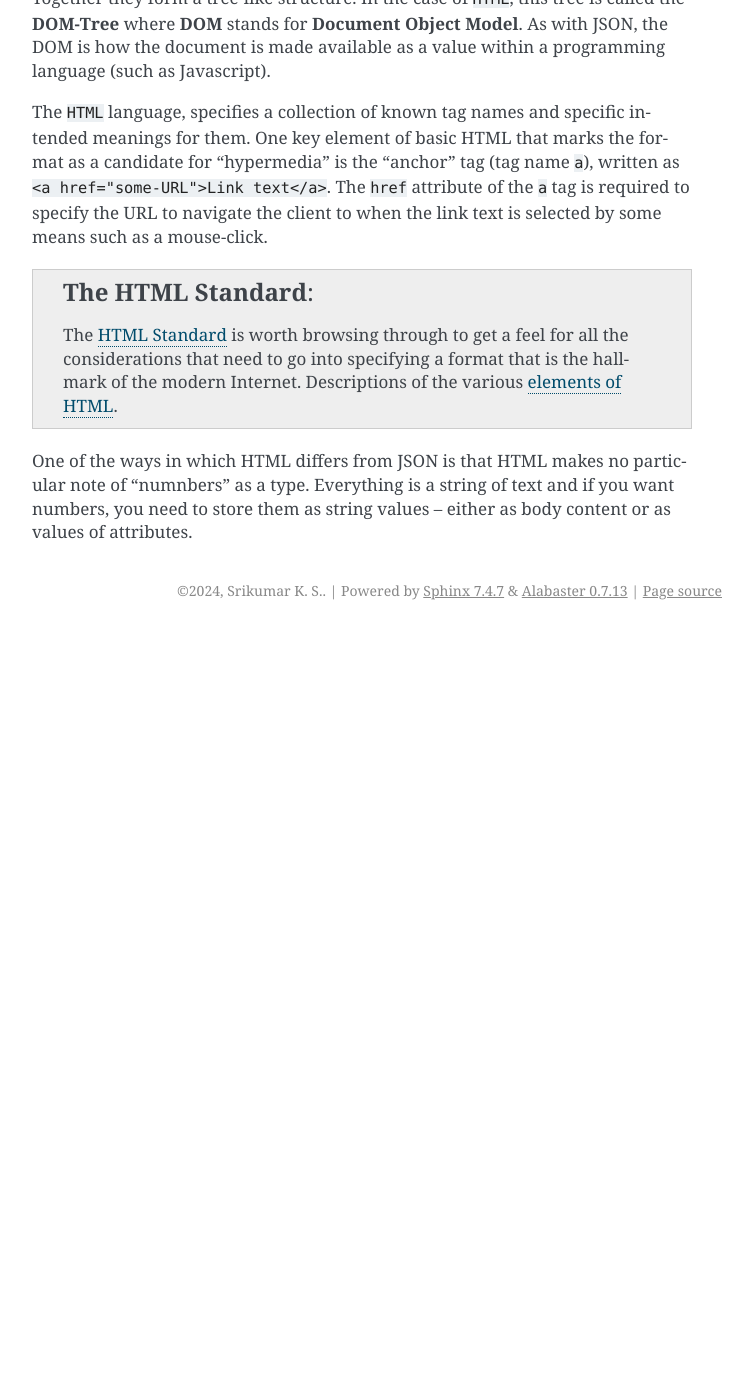
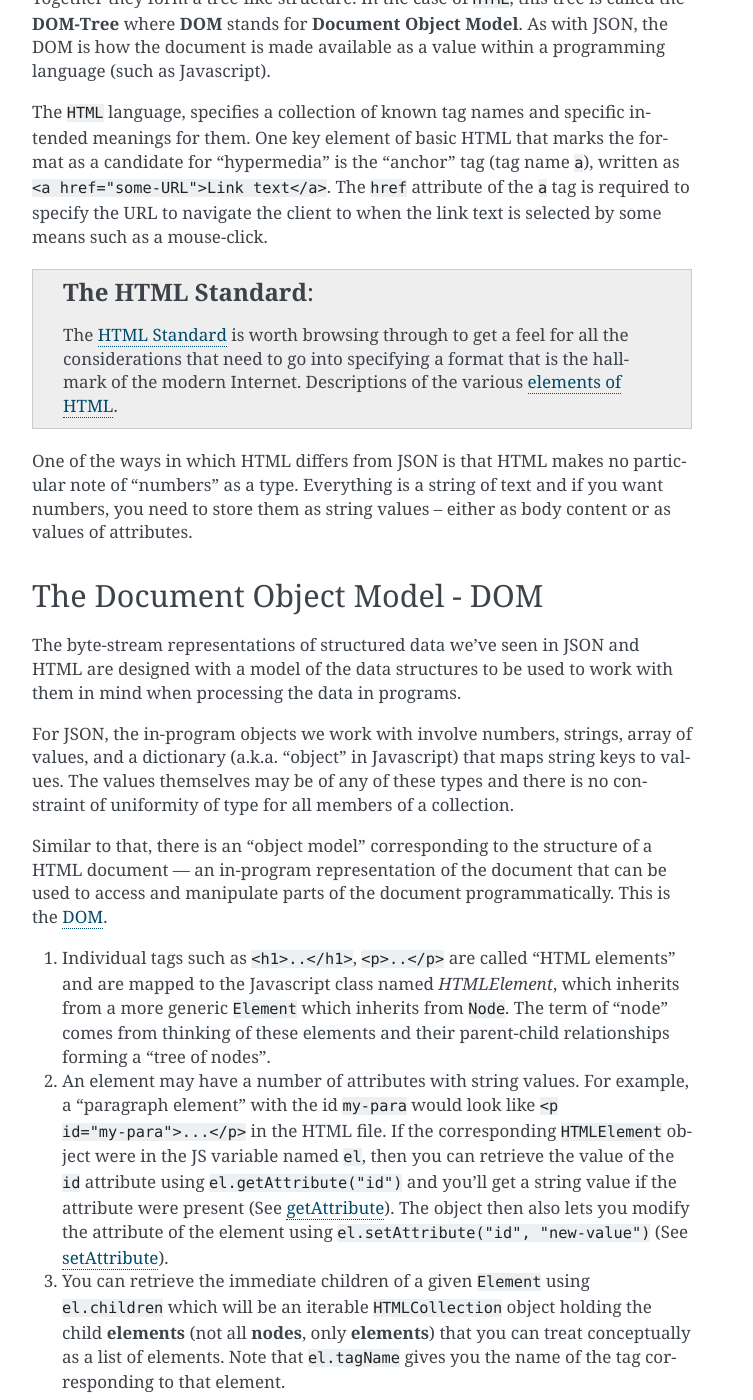
Before and after one commit to kreauniv/comp350, a Sphinx documentation site: the page built from source/html.rst, in a window 1280 px wide and 1400 px high, scrolled down 1158 px. Shown: the whole window, without its empty margins (388-1141 px from the left). Built offline with Sphinx 7.4.7, drawn with Linux system fonts in a browser that asks for light colours; before the commit the page ends 1788 px from its top, so only the background shows below that; some of the changed text lies outside the part shown.

Commit message:
Working on DOM

```diff
--- a/source/html.rst
+++ b/source/html.rst
@@ -82,6 +82,64 @@ is selected by some means such as a mouse-click.
 .. _elements of HTML: https://html.spec.whatwg.org/multipage/#toc-semantics
 
 One of the ways in which HTML differs from JSON is that HTML makes no
-particular note of "numnbers" as a type. Everything is a string of text and if
+particular note of "numbers" as a type. Everything is a string of text and if
 you want numbers, you need to store them as string values -- either as body
 content or as values of attributes.
+
+The Document Object Model - DOM
+-------------------------------
+
+The byte-stream representations of structured data we've seen in JSON and HTML
+are designed with a model of the data structures to be used to work with them
+in mind when processing the data in programs.
+
+For JSON, the in-program objects we work with involve numbers, strings, array
+of values, and a dictionary (a.k.a. "object" in Javascript) that maps string
+keys to values. The values themselves may be of any of these types and there is
+no constraint of uniformity of type for all members of a collection.
+
+Similar to that, there is an "object model" corresponding to the structure of a
+HTML document --- an in-program representation of the document that can be used to
+access and manipulate parts of the document programmatically. This is the DOM_.
+
+.. _DOM: https://developer.mozilla.org/en-US/docs/Web/API/Document_Object_Model
+
+1. Individual tags such as ``<h1>..</h1>``, ``<p>..</p>`` are called "HTML
+   elements" and are mapped to the Javascript class named `HTMLElement`, which
+   inherits from a more generic ``Element`` which inherits from ``Node``. The
+   term of "node" comes from thinking of these elements and their parent-child
+   relationships forming a "tree of nodes".
+
+2. An element may have a number of attributes with string values. For example,
+   a "paragraph element" with the id ``my-para`` would look like ``<p
+   id="my-para">...</p>`` in the HTML file. If the corresponding
+   ``HTMLElement`` object were in the JS variable named ``el``, then you can
+   retrieve the value of the ``id`` attribute using ``el.getAttribute("id")``
+   and you'll get a string value if the attribute were present (See
+   getAttribute_). The object then also lets you modify the attribute of the
+   element using ``el.setAttribute("id", "new-value")`` (See setAttribute_).
+
+3. You can retrieve the immediate children of a given ``Element`` using
+   ``el.children`` which will be an iterable ``HTMLCollection`` object holding
+   the child **elements** (not all **nodes**, only **elements**) that you can
+   treat conceptually as a list of elements. Note that ``el.tagName`` gives you
+   the name of the tag corresponding to that element.
+
+The top level ``head`` and ``body`` elements can be accessed in JS simply
+as ``document.head`` and ``document.body``. So with just that much machinery,
+it would be possible to step down and walk the tree of elements to reach
+whatever element you need to for manipulations.
+
+Doing that is highly repetitive from a programming perspective and therefore
+there is a mini language called `CSS selectors`_ that you can use to address
+an element within the document by specifying some properties and asking the
+``document`` to search for those properties. The two primary methods you
+can use to query the document using CSS selectors are ``el.querySelector("..")``
+and ``el.querySelectorAll("...")``. The former will give you the first
+element that matches the selector specification and the latter will give
+you a (conceptual) list of all selectors that match the given specification.
+
+
+.. _CSS selectors: https://developer.mozilla.org/en-US/docs/Web/CSS/CSS_selectors
+.. _getAttribute: https://developer.mozilla.org/en-US/docs/Web/API/Element/getAttribute
+.. _setAttribute: https://developer.mozilla.org/en-US/docs/Web/API/Element/setAttribute
```
